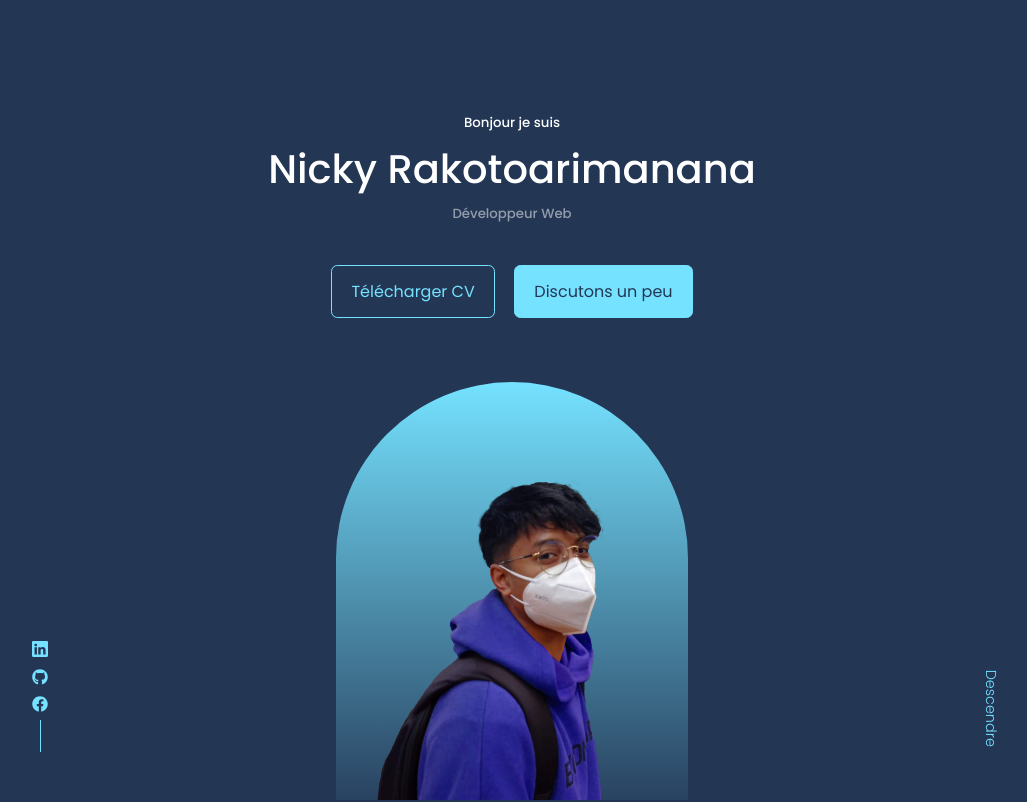
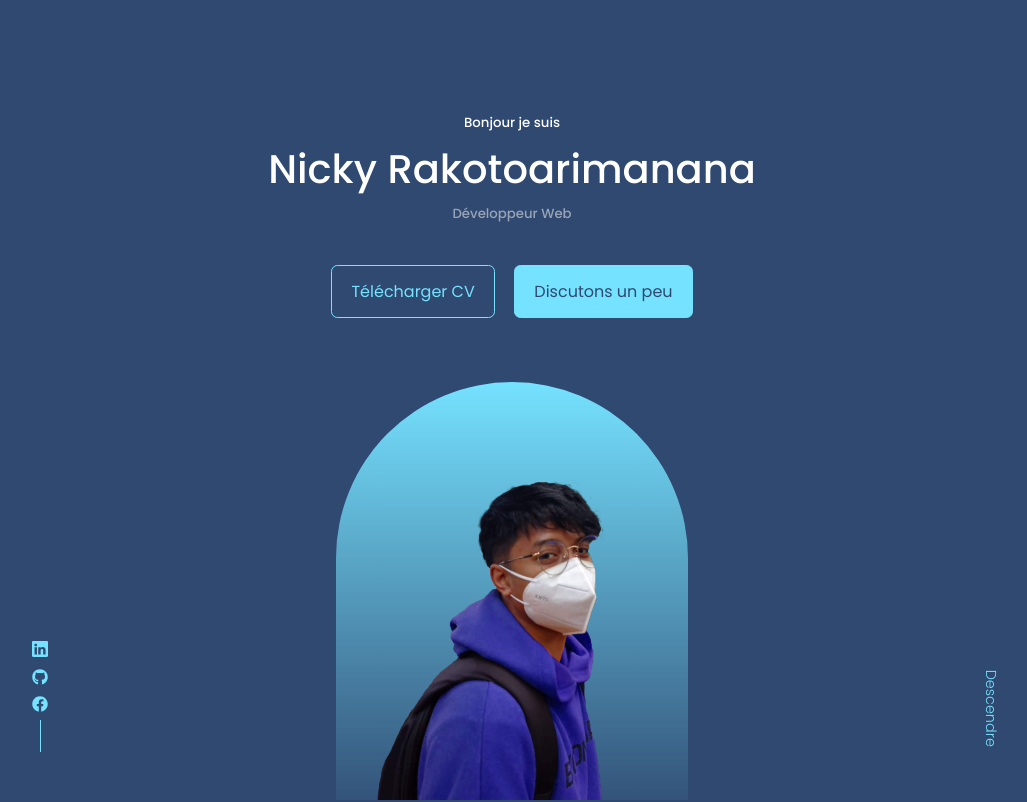
Before and after one commit to Ykcin360/ykcin360.github.io, a React (Create React App) app: page / in a window 1280 px wide. Shown: the top 802 px of the page, without its empty margins (128-1155 px from the left). Built offline with nearby package versions, Linux system fonts and the light colour scheme.

Commit message:
Update index.css

```diff
--- a/src/index.css
+++ b/src/index.css
@@ -12,7 +12,7 @@
 
 :root {
     --color-dark: #121212;
-    --color-bg: #233755;
+    --color-bg: #2f4970;
     --color-bg-variant: #244d61;
     --color-primary: #75e2ff;
     --color-primary-variant: #5689c0;
@@ -58,6 +58,7 @@ h1 {
 
 section {
     margin-top: 8rem;
+    height: 100vh;
 }
 
 section > h2, section > h5 {
```
